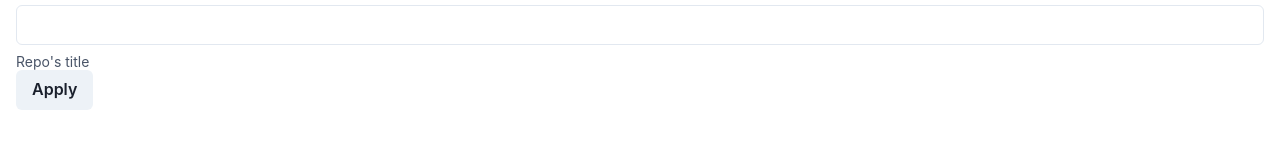
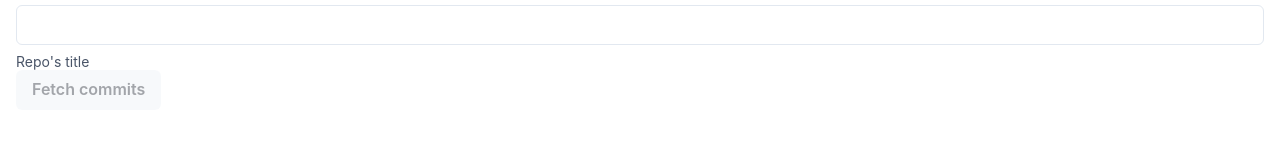
Before and after one commit to Inspel/frontend-coding-test, a React (Vite) app: page / in a window 1280 px wide. Shown: the part 124-284 px from the top of the page. Built offline with nearby package versions, Linux system fonts and the light colour scheme.

Commit message:
fix: ParamsControl fix

```diff
--- a/src/features/commits-list/ParamsControl.tsx
+++ b/src/features/commits-list/ParamsControl.tsx
@@ -16,8 +16,8 @@ export const ParamsControl = () => {
   const [newRepo, setNewRepo] = useState(repo || '')
 
   const handleApplyParams = () => {
-    params.append('owner', newOwner)
-    params.append('repo', newRepo)
+    params.set('owner', newOwner)
+    params.set('repo', newRepo)
 
     location.search = params.toString()
   }
@@ -26,16 +26,24 @@ export const ParamsControl = () => {
     <Box>
       <FormControl>
         <FormLabel>Owner</FormLabel>
-        <Input type="text" onChange={(e) => setNewOwner(e.target.value)} />
+        <Input
+          type="text"
+          onChange={(e) => setNewOwner(e.target.value)}
+          value={newOwner}
+        />
         <FormHelperText>Repo&apos;s owner</FormHelperText>
       </FormControl>
       <FormControl>
         <FormLabel>Repo</FormLabel>
-        <Input type="text" onChange={(e) => setNewRepo(e.target.value)} />
+        <Input
+          type="text"
+          onChange={(e) => setNewRepo(e.target.value)}
+          value={newRepo}
+        />
         <FormHelperText>Repo&apos;s title</FormHelperText>
       </FormControl>
-      <Button onClick={handleApplyParams} disabled={!owner || !repo}>
-        Apply
+      <Button onClick={handleApplyParams} isDisabled={!newOwner || !newRepo}>
+        Fetch commits
       </Button>
     </Box>
   )
```
